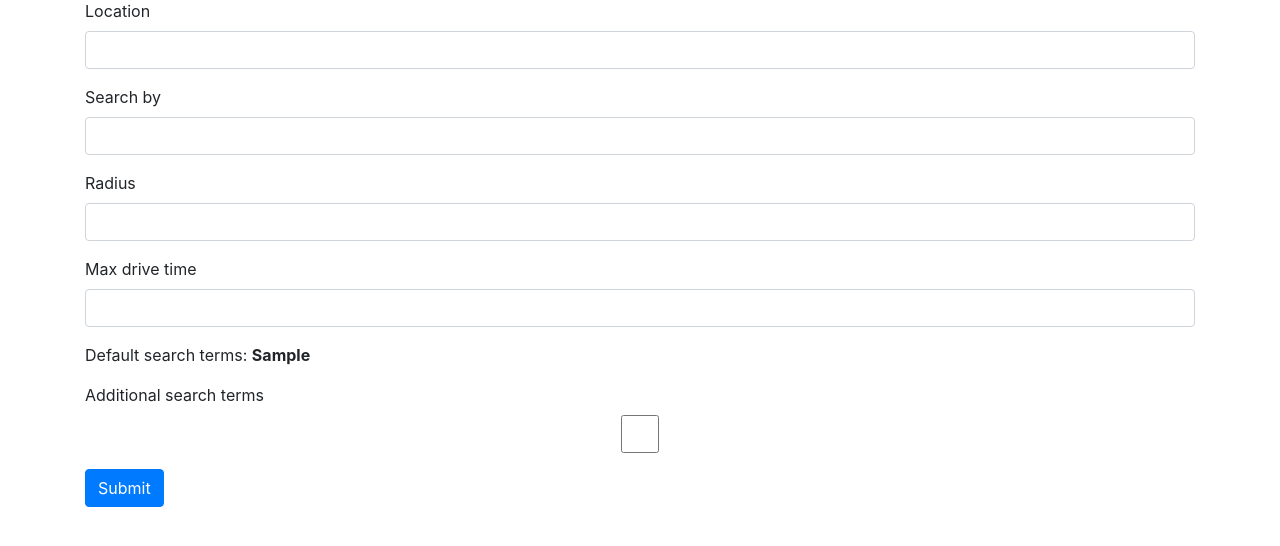
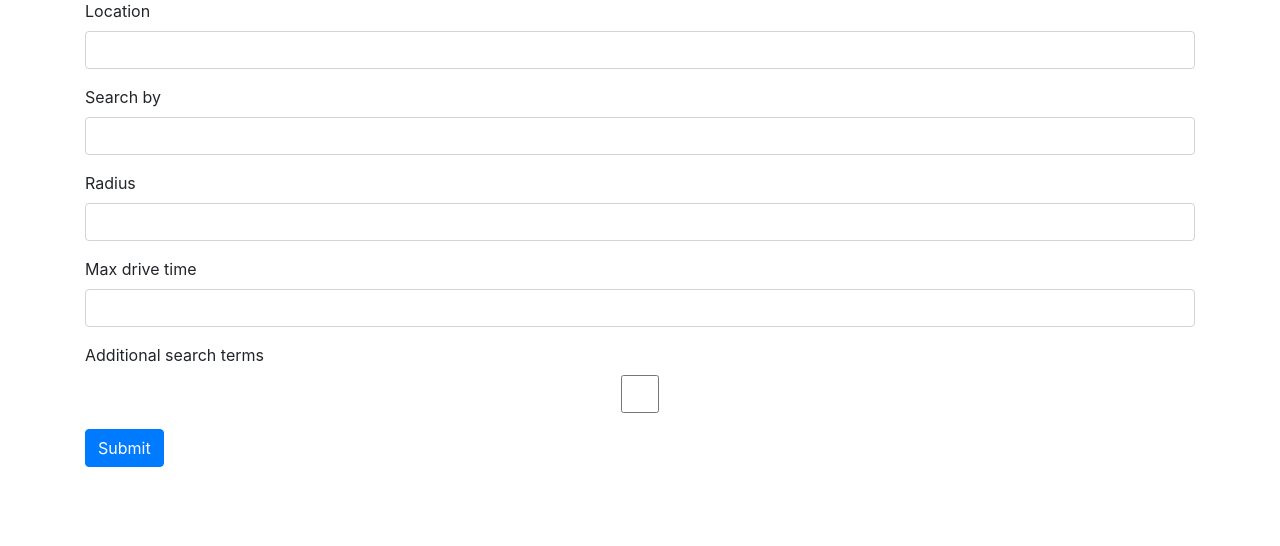
Before and after one commit to nick-danger/business-locator, a Python web app: template src/app/blueprints/business_locator/templates/index.html in a window 1280 px wide. Shown: the part 113-659 px from the top of the page. Run offline with Jinja, Linux system fonts and the light colour scheme; the template is opened without the code that fills it: most values are stand-ins (such as "Sample title", 1, 10 or a date in 2020); form fields are guessed from the names that the template uses; some libraries are stand-ins or nearby versions.

```diff
--- a/src/app/blueprints/business_locator/__init__.py
+++ b/src/app/blueprints/business_locator/__init__.py
@@ -23,7 +23,7 @@ def index():
         workbook.save(output)
         output.seek(0)
         return send_file(output, download_name="search_results.xlsx", as_attachment=True)
-    return render_template('index.html', form=form, default_search_terms=os.environ['DEFAULT_SEARCH_TERMS'])
+    return render_template('index.html', form=form)
 
 
 def get_location_coordinates(client: Client, address: str) -> Union[Tuple[float, float], Tuple[None, None]]:
--- a/src/app/blueprints/business_locator/templates/index.html
+++ b/src/app/blueprints/business_locator/templates/index.html
@@ -20,9 +20,6 @@
     <div class="form-group" id="max-drive-time-field">
         {{ form.max_drive_time.label(class="form-label") }}<br>
         {{ form.max_drive_time(class="form-control") }}
-    </div>
-    <div class="form-group">
-        Default search terms: <strong>{{ default_search_terms }}</strong>
     </div>
     <div class="form-group">
         {{ form.additional_search_terms.label(class="form-label") }}<br>
```
